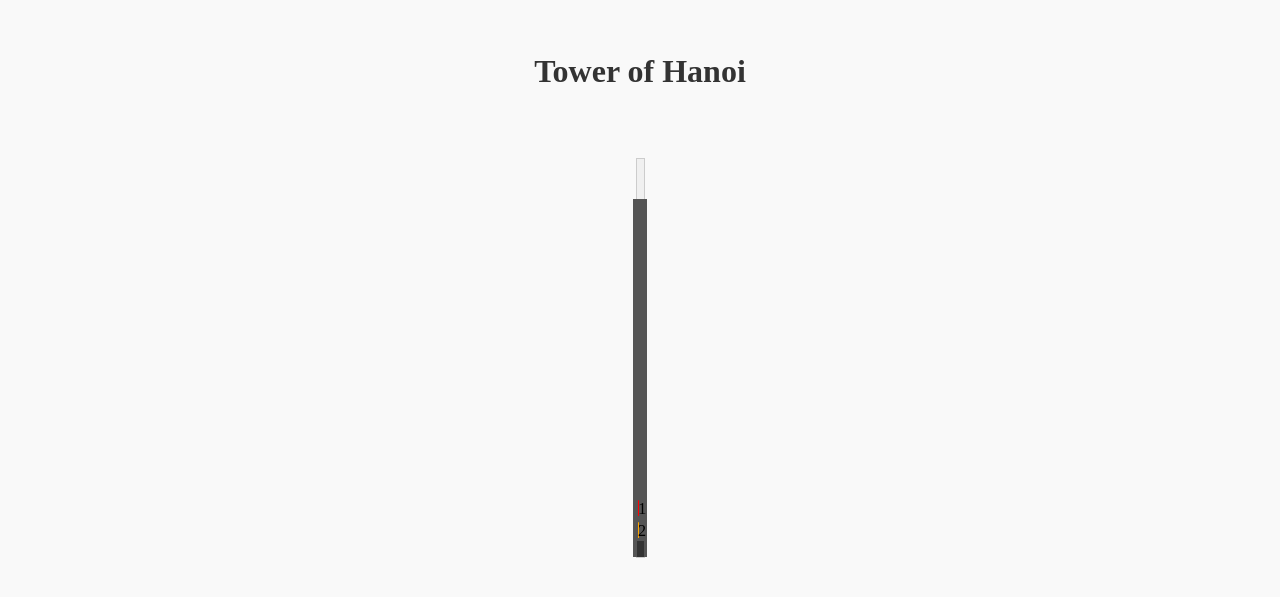
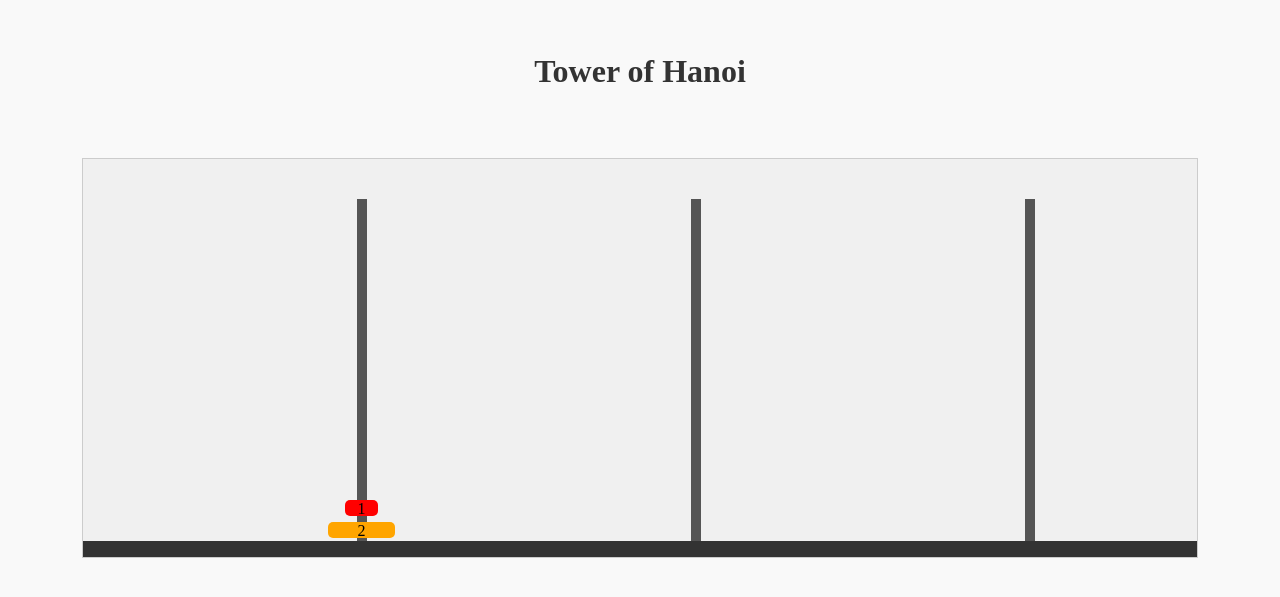
Before and after one commit to Janell-Huyck/3d-hanoi, a React (Vite) app: page / in a window 1280 px wide. Shown: the part 105-702 px from the top of the page. Built offline with nearby package versions, Linux system fonts and the light colour scheme.

Commit message:
fix: correct overridden styles in App.jsx, remove extra comments

```diff
--- a/src/contexts/GameContext.jsx
+++ b/src/contexts/GameContext.jsx
@@ -1,6 +1,6 @@
 import React, { createContext, useContext, useState, useCallback } from 'react';
 import PropTypes from 'prop-types';
-import { GameLogic } from '@logics'; // Assuming GameLogic is the default export
+import { GameLogic } from '@logics';
 
 // Create the context
 const GameContext = createContext();
@@ -23,7 +23,7 @@ const GameProvider = ({ numDisks, children }) => {
     (fromTower, toTower) => {
       try {
         game.moveDisk(fromTower, toTower);
-        setTowers([...game.towers]); // Update towers state
+        setTowers([...game.towers]);
 
         if (game.isGameWon()) {
           setVictoryMessage('Congratulations! You have won the game!');
--- a/src/styles/App.css
+++ b/src/styles/App.css
@@ -15,3 +15,11 @@
   margin-bottom: 20px; /* Add spacing between the title and the game board */
   color: #333; /* Title color */
 }
+
+/* Ensure main doesn't interfere with layout */
+main {
+  width: 100%; /* Ensure it takes full width of the container */
+  display: flex;
+  flex-direction: column;
+  align-items: center; /* Center-align child components */
+}
--- a/src/styles/Messages.css
+++ b/src/styles/Messages.css
@@ -1,27 +1,31 @@
-
+/* Container for game messages */
 .game-messages {
-  min-height: 3rem; /* Reserve enough space for both messages */
-  text-align: center;
+  min-height: 3rem; /* Ensures space is reserved for both messages to prevent layout shifting */
+  text-align: center; /* Centers the messages horizontally */
 }
 
+/* Common styles for victory and error messages */
 .victory-message,
 .error-message {
-  opacity: 0;
-  transition: opacity 0.3s ease-in-out;
-  margin: 0; /* Avoid unnecessary spacing */
+  opacity: 0; /* Start as invisible */
+  transition: opacity 0.3s ease-in-out; /* Smooth transition for visibility changes */
+  margin: 0; /* Remove default margin for consistent spacing */
 }
 
+/* Make messages visible when their visibility style is set to visible */
 .victory-message[style*="visibility: visible"],
 .error-message[style*="visibility: visible"] {
-  opacity: 1;
+  opacity: 1; /* Fully visible */
 }
 
+/* Specific styles for victory message */
 .victory-message {
-  color: green;
-  font-size: 1.5rem;
+  color: green; /* Positive feedback color */
+  font-size: 1.5rem; /* Larger font size for prominence */
 }
 
+/* Specific styles for error message */
 .error-message {
-  color: red;
-  font-size: 1.2rem;
+  color: red; /* Error feedback color */
+  font-size: 1.2rem; /* Slightly smaller font size for secondary prominence */
 }
```
